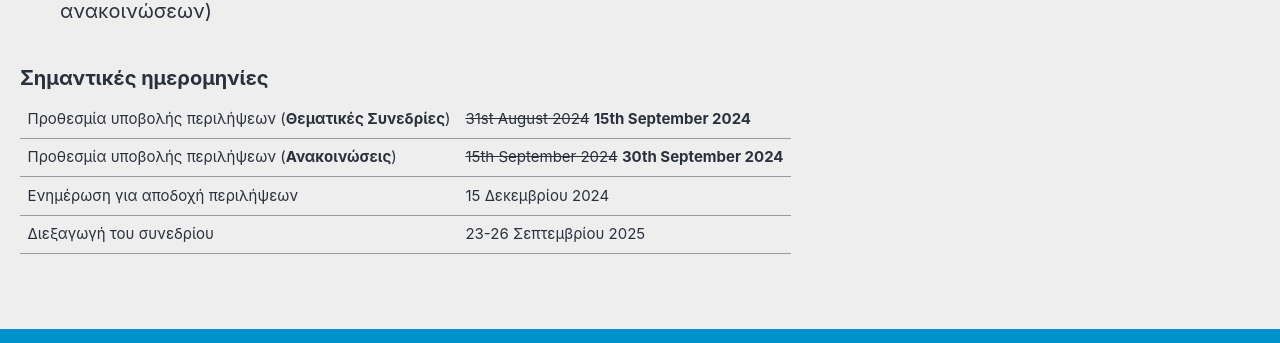
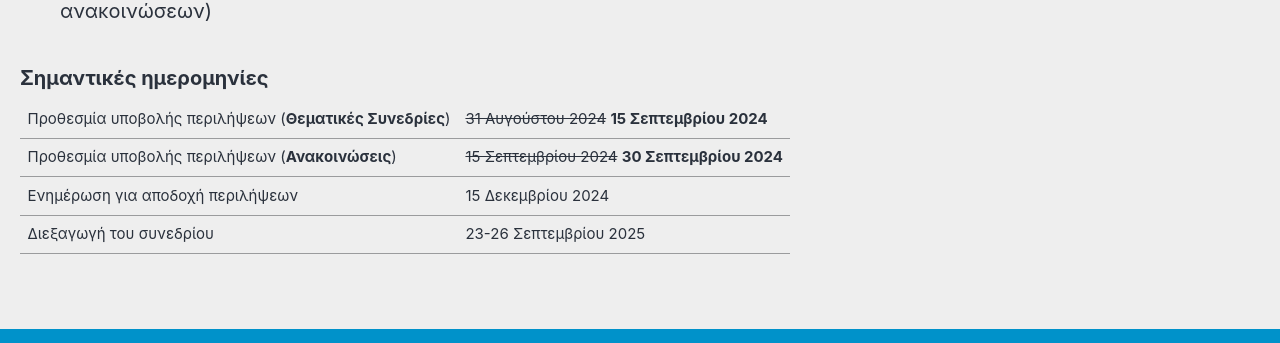
Before and after one commit to roryleung/ICGL17, a Jekyll site: the page built from _pages/gr_cfp.md, in a window 1280 px wide. Shown: the part 1695-2038 px from the top of the page. Built offline with Jekyll 4.4.1, drawn with Linux system fonts in a browser that asks for light colours; cached includes are drawn as plain includes; nearby versions of some CDN libraries.

Commit message:
Update gr_cfp.md

```diff
--- a/_pages/gr_cfp.md
+++ b/_pages/gr_cfp.md
@@ -40,8 +40,8 @@ excerpt: "23-26 Σεπτεμβρίου 2025<br>Πανεπιστήμιο του C
 .news-table { font-size: .9em; table-layout: fixed;}
 .news-table tr td:nth-child(1) { font-weight: bold; width: 10em; }
 </style>
-| Προθεσμία υποβολής περιλήψεων (**Θεματικές Συνεδρίες**) | ~~31st August 2024~~ **15th September 2024** |
-| Προθεσμία υποβολής περιλήψεων (**Ανακοινώσεις**) | ~~15th September 2024~~ **30th September 2024** |
+| Προθεσμία υποβολής περιλήψεων (**Θεματικές Συνεδρίες**) | ~~31 Αυγούστου 2024~~ **15 Σεπτεμβρίου 2024** |
+| Προθεσμία υποβολής περιλήψεων (**Ανακοινώσεις**) | ~~15 Σεπτεμβρίου 2024~~ **30 Σεπτεμβρίου 2024** |
 | Ενημέρωση για αποδοχή περιλήψεων | 15 Δεκεμβρίου 2024 |
 | Διεξαγωγή του συνεδρίου | 23-26 Σεπτεμβρίου 2025 |
 
```
